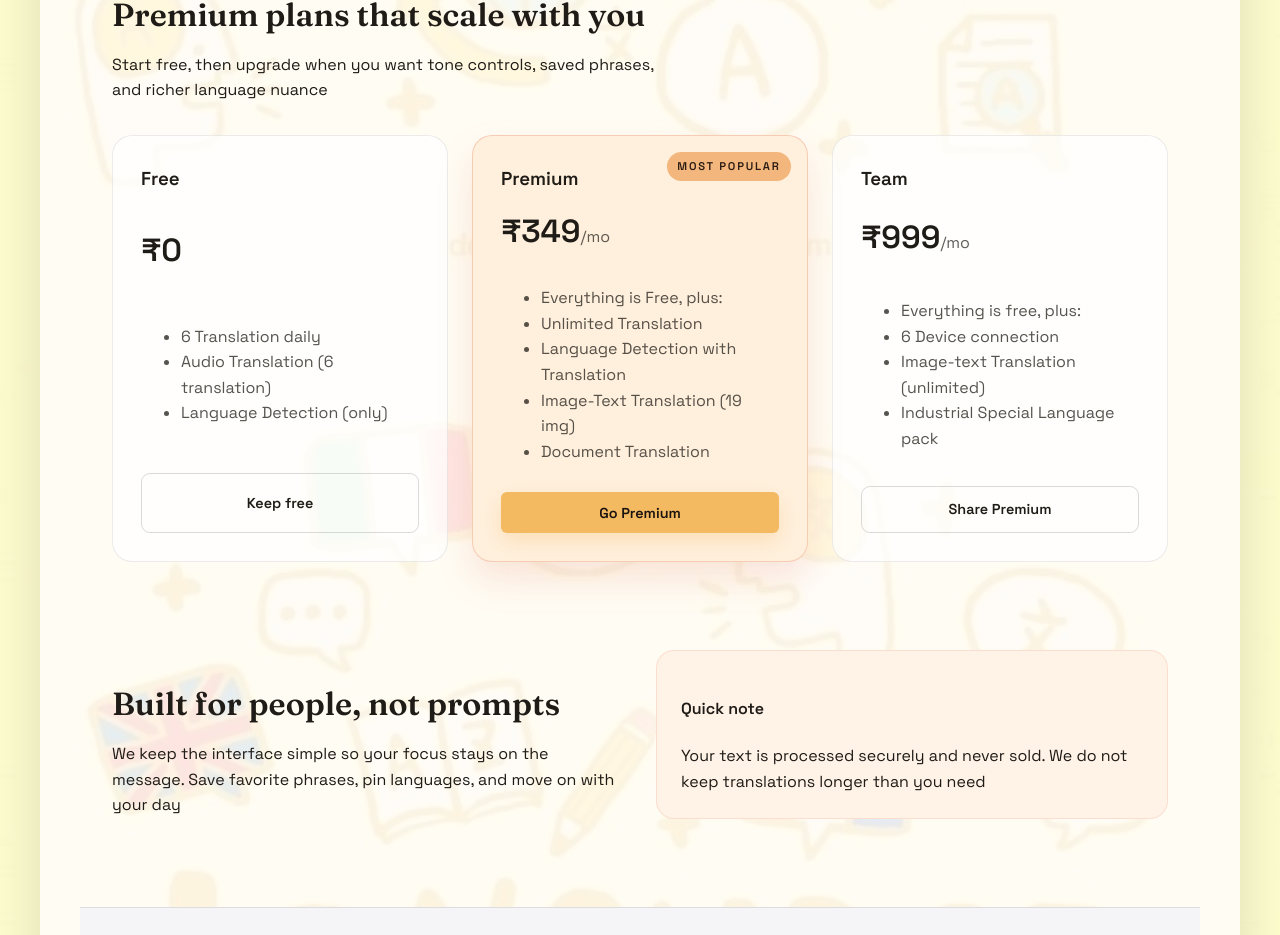
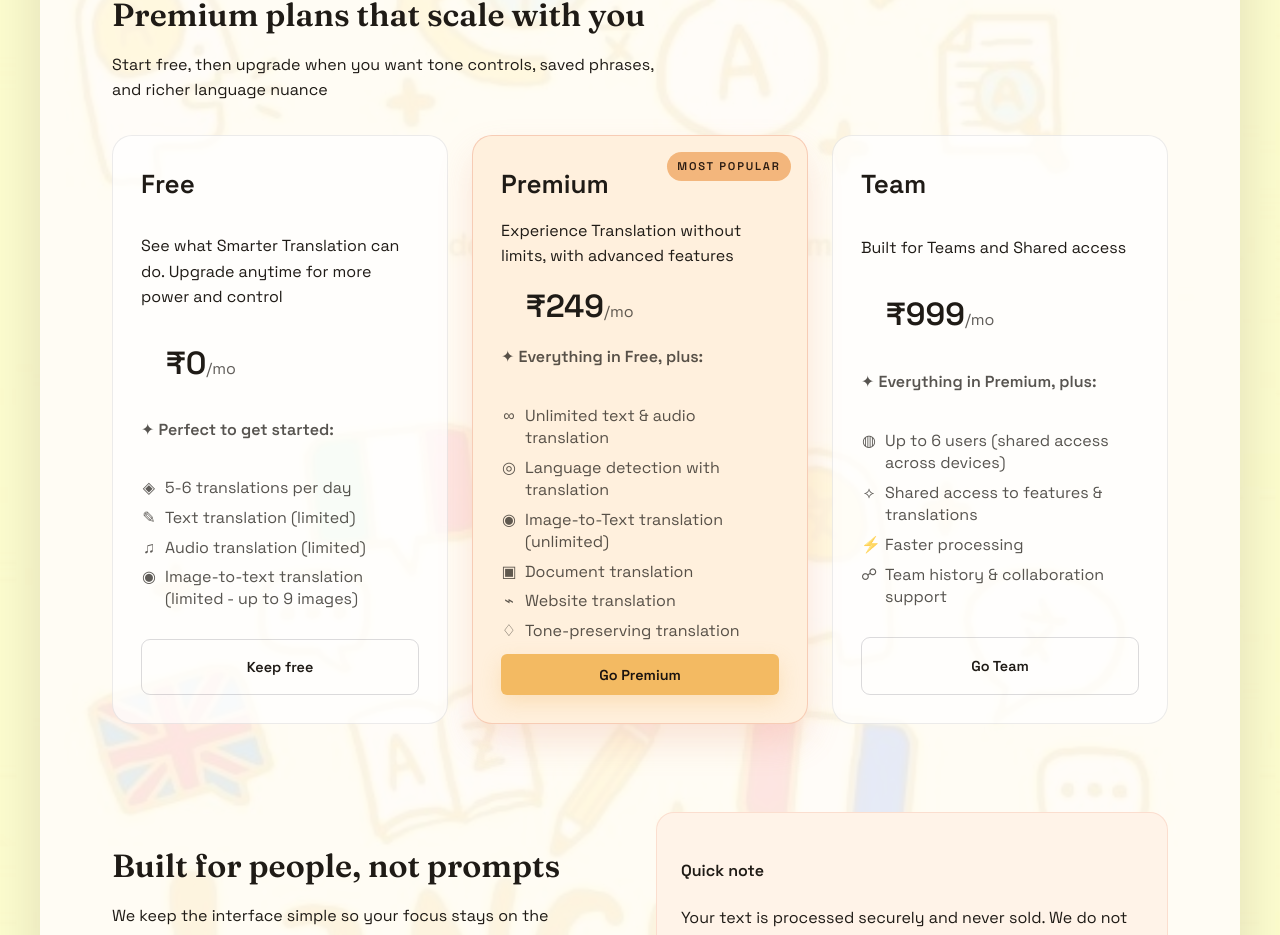
Before and after one commit to neelAkash2005/TongueBridge, a React (Vite) app in the folder frontDev/frontDev/: page / in a window 1280 px wide. Shown: the part 957-1892 px from the top of the page. Built offline with nearby package versions, Linux system fonts and the light colour scheme.

Commit message:
Update pricing section

```diff
--- a/frontDev/frontDev/src/App.css
+++ b/frontDev/frontDev/src/App.css
@@ -816,6 +816,8 @@ textarea {
 
 .pricing-card h3 {
   margin: 0;
+  font-size: 26px;
+  font-weight: 600;
 }
 
 .price {
@@ -833,6 +835,33 @@ textarea {
 .plan-note {
   margin: 0;
   opacity: 0.75;
+}
+
+.plan-lead {
+  margin: 0 0 0.6rem;
+  font-weight: 600;
+}
+
+.plan-list {
+  margin: 0;
+  padding: 0;
+  list-style: none;
+  display: grid;
+  gap: 0.45rem;
+}
+
+.plan-list li {
+  display: flex;
+  align-items: flex-start;
+  gap: 0.5rem;
+  line-height: 1.4;
+}
+
+.plan-icon {
+  width: 1rem;
+  flex-shrink: 0;
+  text-align: center;
+  opacity: 0.95;
 }
 
 .pricing-card.highlight {
--- a/frontDev/frontDev/src/App.jsx
+++ b/frontDev/frontDev/src/App.jsx
@@ -342,39 +342,64 @@ function App() {
           </div>
           <div className="pricing-cards">
             <article className="pricing-card">
+
               <h3>Free</h3>
-              <p className="price">₹0</p>
-              <p className="plan-note"> <ul>
-                <li>6 Translation daily </li>
-              <li>Audio Translation (6 translation)</li>
-              <li>Language Detection (only)</li></ul></p>
+              See what Smarter Translation can do. Upgrade anytime for more power and control
+
+              <p className="price">
+                &nbsp;&nbsp; ₹0<span>/mo</span>
+              </p>
+              <div className="plan-note">
+                <p className="plan-lead">✦ Perfect to get started:</p> <br />
+                <ul className="plan-list">
+                  <li><span className="plan-icon">◈</span> 5-6 translations per day</li>
+                  <li><span className="plan-icon">✎</span> Text translation (limited)</li>
+                  <li><span className="plan-icon">♫</span> Audio translation (limited)</li>
+                  <li><span className="plan-icon">◉</span> Image-to-text translation (limited - up to 9 images)</li>
+                </ul>
+              </div>
               <button className="btn ghost">Keep free</button>
             </article>
             <article className="pricing-card highlight">
               <span className="chip">Most popular</span>
+
               <h3>Premium</h3>
+              Experience Translation without limits, with advanced features
+
               <p className="price">
-                ₹349<span>/mo</span>
+                &nbsp;&nbsp; ₹249<span>/mo</span>
               </p>
-              <p className="plan-note"><ul>
-              <li>Everything is Free, plus: </li>
-              <li>Unlimited Translation</li>
-              <li>Language Detection with Translation</li>
-              <li>Image-Text Translation (19 img)</li>
-              <li>Document Translation</li></ul></p>
+              <div className="plan-note">
+                <p className="plan-lead">✦ Everything in Free, plus:</p><br />
+                <ul className="plan-list">
+                  <li><span className="plan-icon">∞</span> Unlimited text & audio translation</li>
+                  <li><span className="plan-icon">◎</span> Language detection with translation</li>
+                  <li><span className="plan-icon">◉</span> Image-to-Text translation (unlimited)</li>
+                  <li><span className="plan-icon">▣</span> Document translation</li>
+                  <li><span className="plan-icon">⌁</span> Website translation</li>
+                  <li><span className="plan-icon">♢</span> Tone-preserving translation</li>
+                </ul>
+              </div>
               <button className="btn primary">Go Premium</button>
             </article>
             <article className="pricing-card">
+
               <h3>Team</h3>
+              Built for Teams and Shared access
+
               <p className="price">
-                ₹999<span>/mo</span>
+                &nbsp;&nbsp; ₹999<span>/mo</span>
               </p>
-              <p className="plan-note"><ul>
-                <li>Everything is free, plus: </li>
-                <li>6 Device connection</li>
-                <li>Image-text Translation (unlimited)</li>
-                <li>Industrial Special Language pack</li></ul></p>
-              <button className="btn ghost">Share Premium</button>
+              <div className="plan-note">
+                <p className="plan-lead">✦ Everything in Premium, plus:</p> <br />
+                <ul className="plan-list">
+                  <li><span className="plan-icon">◍</span> Up to 6 users (shared access across devices)</li>
+                  <li><span className="plan-icon">⟡</span> Shared access to features & translations</li>
+                  <li><span className="plan-icon">⚡</span> Faster processing</li>
+                  <li><span className="plan-icon">☍</span> Team history & collaboration support</li>
+                </ul>
+              </div>
+              <button className="btn ghost">Go Team</button>
             </article>
           </div>
         </section>
```
